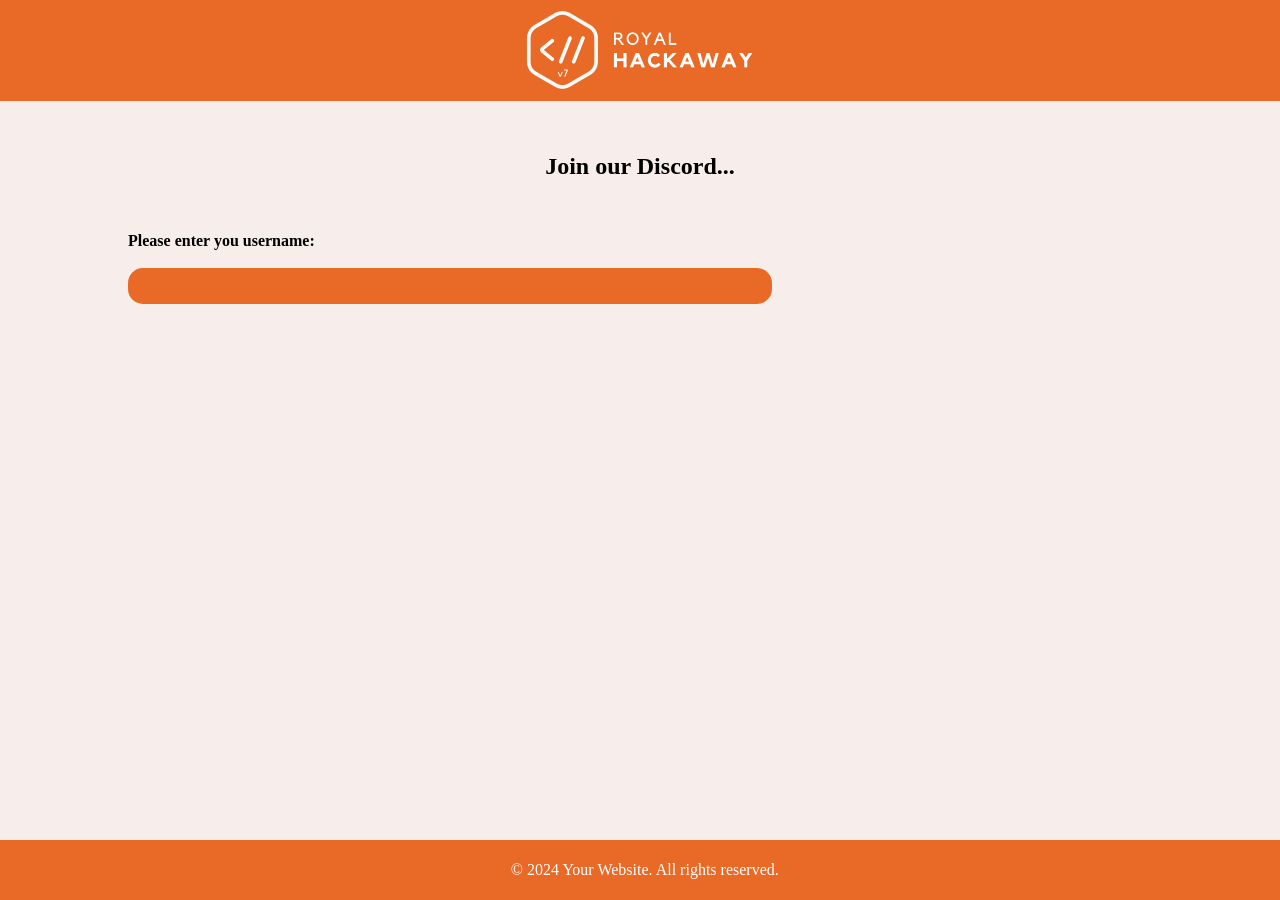
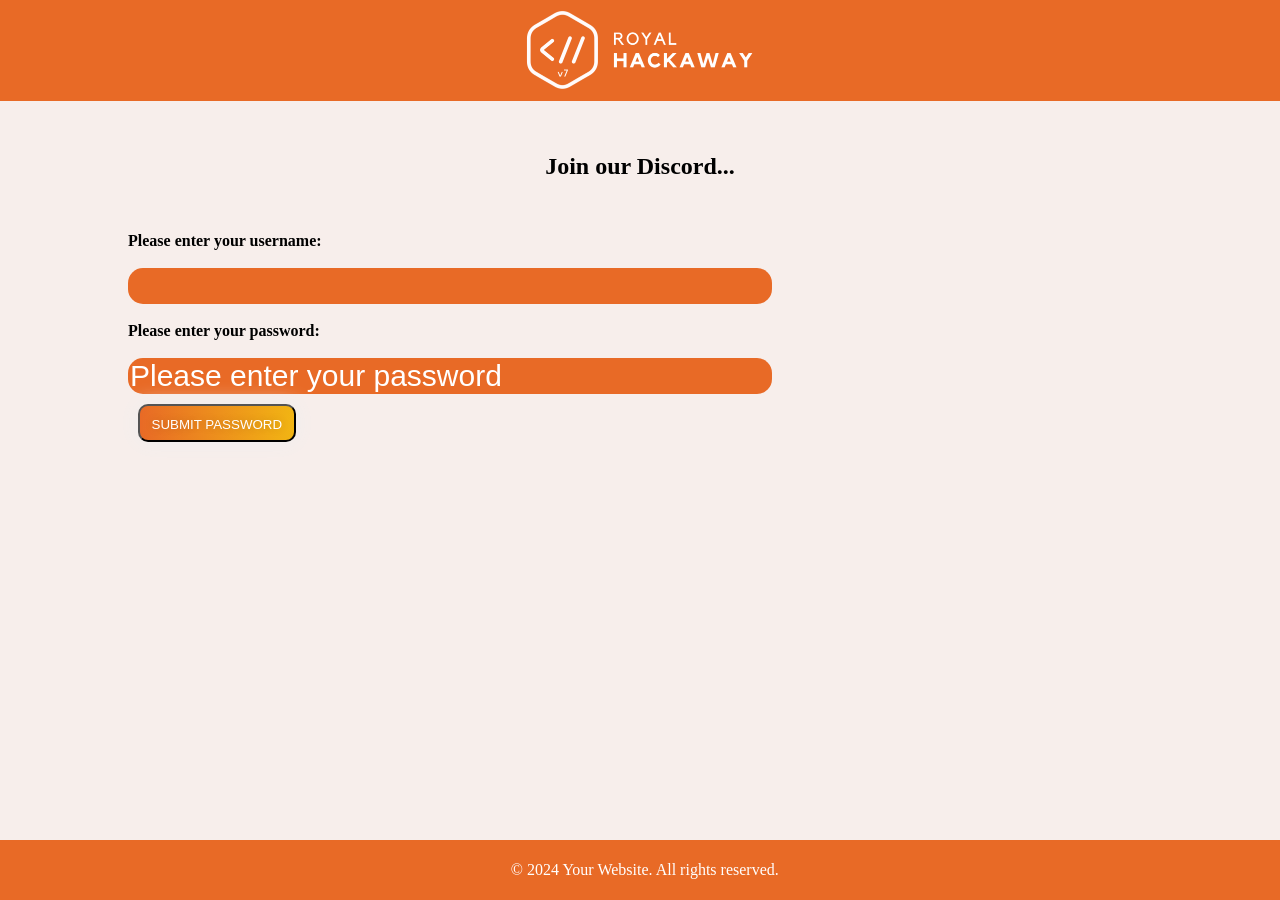
Before and after one commit to Faeq-F/HackawayV7, a Jekyll site: the page built from site/index.markdown, in a window 1280 px wide. Built offline with Jekyll 4.4.1, drawn with Linux system fonts in a browser that asks for light colours.

Commit message:
Added password verification

```diff
--- a/site/_layouts/home.html
+++ b/site/_layouts/home.html
@@ -28,17 +34,53 @@
     <div
       class="center"
       style="margin-left: 10vw">
-      <p id="usernameText">Please enter you username:</p>
+      <p
+        id="usernameText"
+        class="inputInstruction">
+        Please enter your username:
+      </p>
       <br />
       <input
         id="usernameField"
         type="text"
-        value="Please enter your username, i.e. your login id, credentials, sign-on name, etc." />
+        value=" Please enter your username, i.e. your login id, credentials, sign-on name, etc." />
       <br />
+    </div>
+    <br />
+    <div
+      class="center"
+      style="margin-left: 10vw">
+      <p
+        id="passwordText"
+        class="inputInstruction">
+        Please enter your password:
+      </p>
+      <br />
+      <input
+        id="passwordField"
+        type="text"
+        class="textFields"
+        value="Please enter your password"
+        onselectstart="return false"
+        oncut="return false"
+        oncopy="return false"
+        onpaste="return false"
+        ondrag="return false"
+        ondrop="return false" />
+      <br />
+      <button
+        id="firstPasswordSubmit"
+        class="GradBtn">
+        Submit password
+      </button>
+      <br />
+      <div id="repeatPassword"></div>
     </div>
 
     <footer>
       <p>&copy; 2024 Your Website. All rights reserved.</p>
     </footer>
+
+    <script src="../js/password.js"></script>
   </body>
 </html>
--- /dev/null
+++ b/site/css/gradientButton.css
@@ -0,0 +1,20 @@
+.GradBtn {
+  margin: 10px;
+  padding: 1%;
+  text-align: center;
+  text-transform: uppercase;
+  transition: 0.5s;
+  background-size: 200% auto;
+  color: white;
+  text-shadow: 0px 0px 10px rgba(0, 0, 0, 0.2);
+  box-shadow: 0 0 20px #eee;
+  border-radius: 10px;
+  background-image: linear-gradient(to right, var(--primary) 0%, var(--buttonAccent) 100%);
+  height: 20px;
+  padding-bottom: 2%;
+}
+
+.GradBtn:hover {
+  background-position: right center;
+  /* change the direction of the change here */
+}
--- /dev/null
+++ b/site/css/passwordField.css
@@ -0,0 +1 @@
+#passwordField {}
--- a/site/css/root.css
+++ b/site/css/root.css
@@ -1,6 +1,7 @@
 :root {
   --primary: #e86a26;
   --accent: #cf4307;
+  --buttonAccent: #fbff00;
 }
 
 header {
@@ -37,3 +38,22 @@ body {
   padding: 2em;
   text-align: center;
 }
+
+.center {
+  margin: 0 auto;
+}
+
+.inputInstruction {
+  font-weight: bold;
+  padding: 0;
+  margin: 0
+}
+
+.textFields {
+  width: 50vw;
+  background-color: var(--primary);
+  border-radius: 15px;
+  font-size: 30px;
+  color: white;
+  border: 0;
+}
--- a/site/css/usernameField.css
+++ b/site/css/usernameField.css
@@ -18,13 +18,3 @@
   color: white;
   /* Gecko Browsers */
 }
-
-#usernameText {
-  font-weight: bold;
-  padding: 0;
-  margin: 0
-}
-
-.center {
-  margin: 0 auto;
-}
--- /dev/null
+++ b/site/js/password.js
@@ -0,0 +1,60 @@
+const passwordDiv = document.getElementById("repeatPassword");
+const firstButton = document.getElementById("firstPasswordSubmit");
+const titleArr = [
+  "Please enter your password again",
+  "Please enter your password once more",
+  "Sorry, but we need to confirm you are human; please enter the password again",
+  "Sorry we lied, we need the password again",
+  "Last time!",
+];
+let times = Math.round(Math.random() * (5 - 3) + 3);
+let curr = 0;
+
+let passwordEntered = "";
+
+function reEnterPassword() {
+  firstButton.removeEventListener("click", reEnterPassword);
+  if (curr == 0) {
+    passwordEntered = document.getElementById("passwordField").value;
+  } else {
+    if (
+      document.getElementById("reEnterPasswordField").value != passwordEntered
+    ) {
+      alert("The password did not match");
+      curr = 0;
+    }
+  }
+  if (curr < times) {
+    passwordDiv.innerHTML =
+      `
+        <br><p class="inputInstruction">` +
+      titleArr[curr] +
+      `
+      </p>
+      <br>
+        <input
+        id="reEnterPasswordField"
+        type="text"
+        class="textFields"
+        value=" Please enter your password again to verify it"
+        onselectstart="return false"
+        oncut="return false"
+        oncopy="return false"
+        onpaste="return false"
+        ondrag="return false"
+        ondrop="return false" />
+        <br />
+        <button id="verifyPassword" class="GradBtn">
+        Verify password
+        </button>
+    `;
+  } else {
+    passwordDiv.innerHTML = `<br><p class="inputInstruction">Your password has been verified</p>`;
+  }
+  curr += 1;
+  document
+    .getElementById("verifyPassword")
+    .addEventListener("click", reEnterPassword);
+}
+
+firstButton.addEventListener("click", reEnterPassword);
```
Also changed, not shown: other parts of site/_layouts/home.html (+6 -0 lines).
